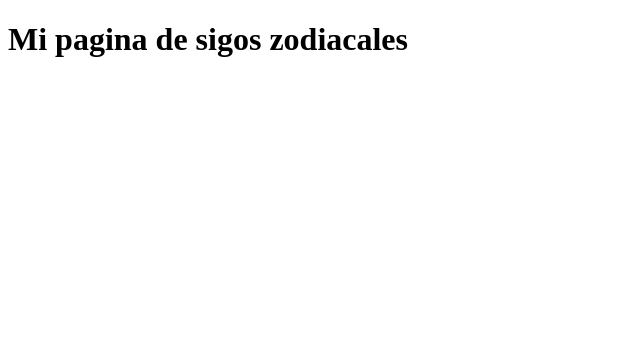
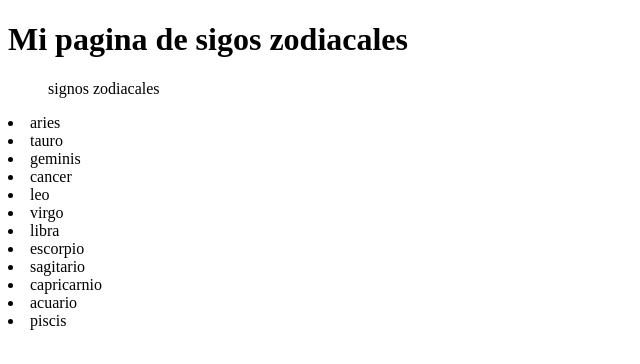
Before and after one commit to mena-0720/zodiaco_web, a plain HTML site: page index.html in a window 1280 px wide. Shown: the whole page, without its empty margins (0-640 px from the left). Drawn offline with Linux system fonts and the light colour scheme.

Commit message:
edicion2

```diff
--- a/index.html
+++ b/index.html
@@ -7,6 +7,20 @@
 </head>
 <body>
  <h1>Mi pagina de sigos zodiacales</h1>
+ <ol>signos zodiacales</ol>
+ <li>aries</li>
+ <li>tauro</li>
+ <li>geminis</li>
+ <li>cancer</li>
+ <li>leo</li>
+ <li>virgo</li>
+ <li>libra</li>
+ <li>escorpio</li>
+ <li>sagitario</li>
+ <li>capricarnio</li>
+ <li>acuario</li>
+ <li>piscis</li>
 
+ </ol>
 </body>
 </html>
```
